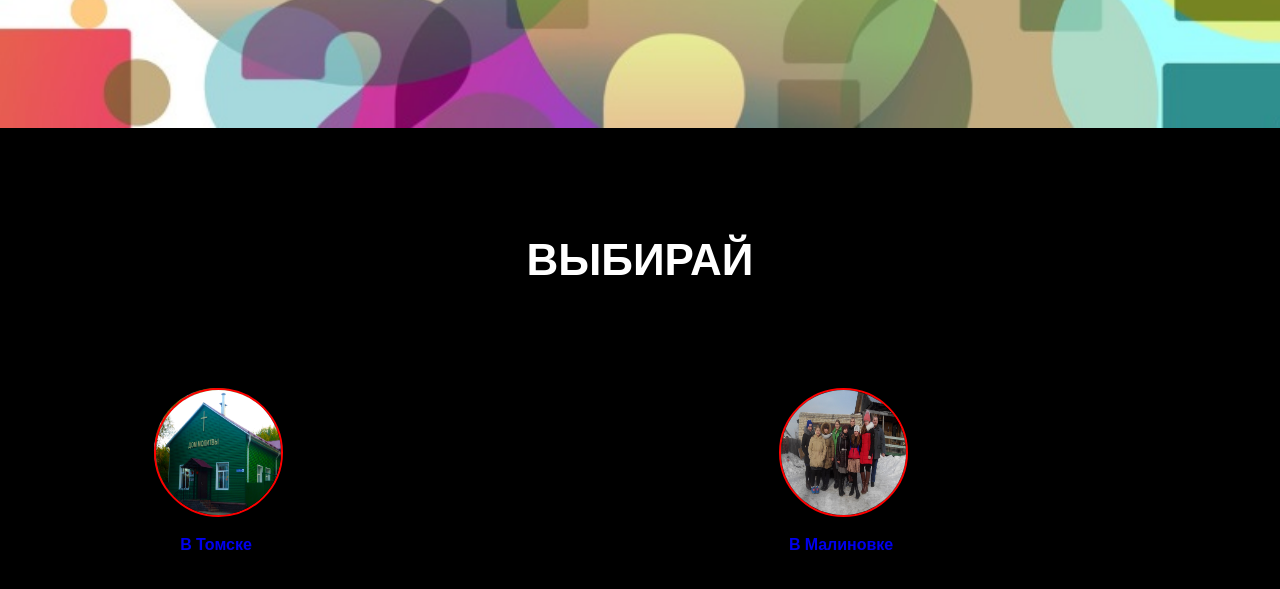
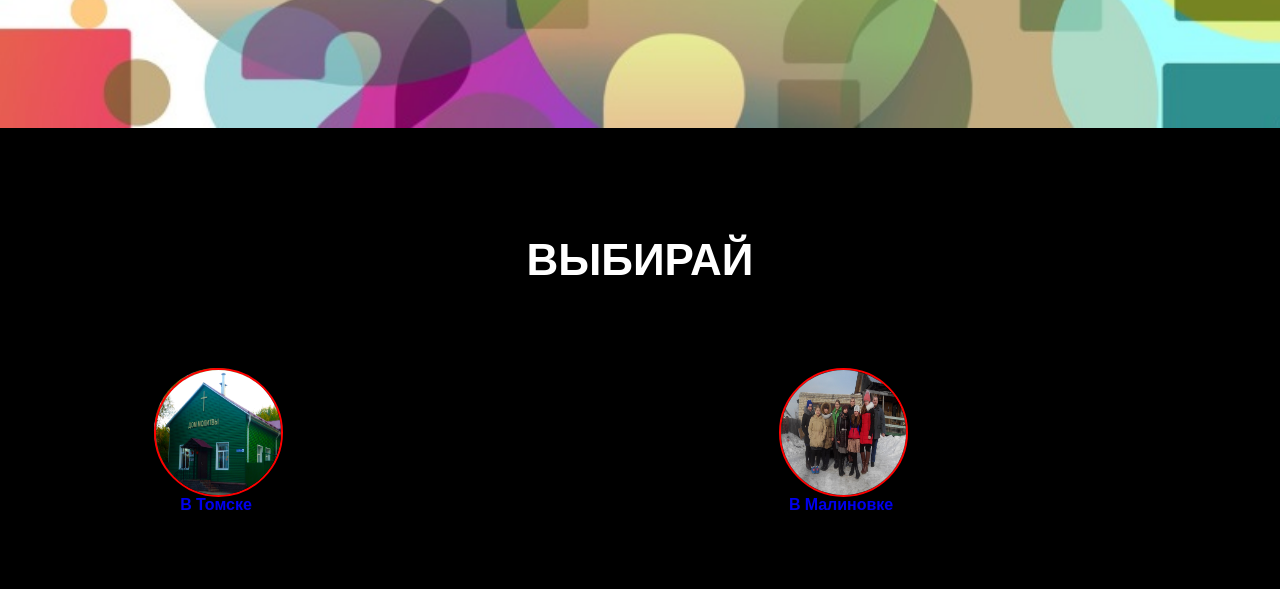
Before and after one commit to Maikul2802/abram, a plain HTML site: page index.html in a window 1280 px wide. Shown: the part 515-1104 px from the top of the page. Drawn offline with nearby package versions, Linux system fonts and the light colour scheme.

Commit message:
Add files via upload

```diff
--- a/style.css
+++ b/style.css
@@ -54,7 +54,7 @@ main{
 	width: 125px;
 	height: 125px;
 	border-radius: 50%;
-	margin:20px auto;
+	/*margin:20px auto;*/
 
 }
 .tomsk{
```
